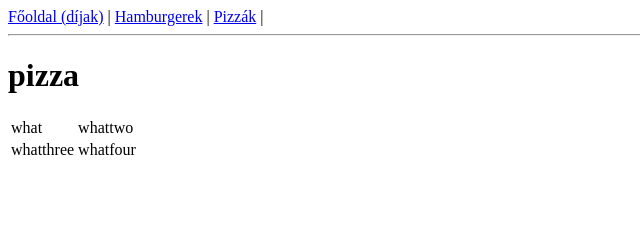
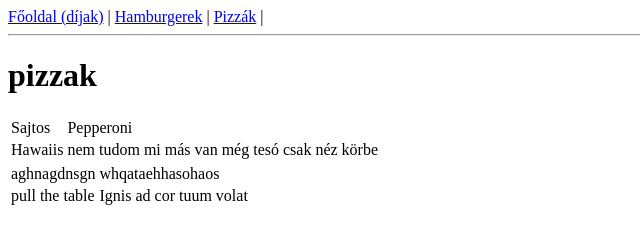
Before and after one commit to SzitaUr/tablazat, a plain HTML site: page pizzak.html in a window 1280 px wide. Shown: the whole page, without its empty margins (0-640 px from the left). Drawn offline with Linux system fonts and the light colour scheme.

Commit message:
tartalom leirása

```diff
--- a/pizzak.html
+++ b/pizzak.html
@@ -12,16 +12,26 @@
 	<a href="hamburgerek.html">Hamburgerek</a> |
 	<a href="pizzak.html">Pizzák</a> |
 	<hr>
-	<h1>pizza</h1>
+	<h1>pizzak</h1>
 	<table>
 		<tr>
-			<td>what</td>
-			<td>whattwo</td>
+			<td>Sajtos</td>
+			<td>Pepperoni</td>
 		</tr>
 		<tr>
-			<td>whatthree</td>
-			<td>whatfour</td>
+			<td>Hawaiis</td>
+			<td>nem tudom mi más van még tesó csak néz körbe</td>
 		</tr>
+		<table>
+			<tr>
+				<td>aghnagdnsgn</td>
+				<td>whqataehhasohaos</td>
+			</tr>
+			<tr>
+				<td>pull the table</td>
+				<td>Ignis ad cor tuum volat</td>
+			</tr>
+		</table>
 	</table>
 </body>
 
```
